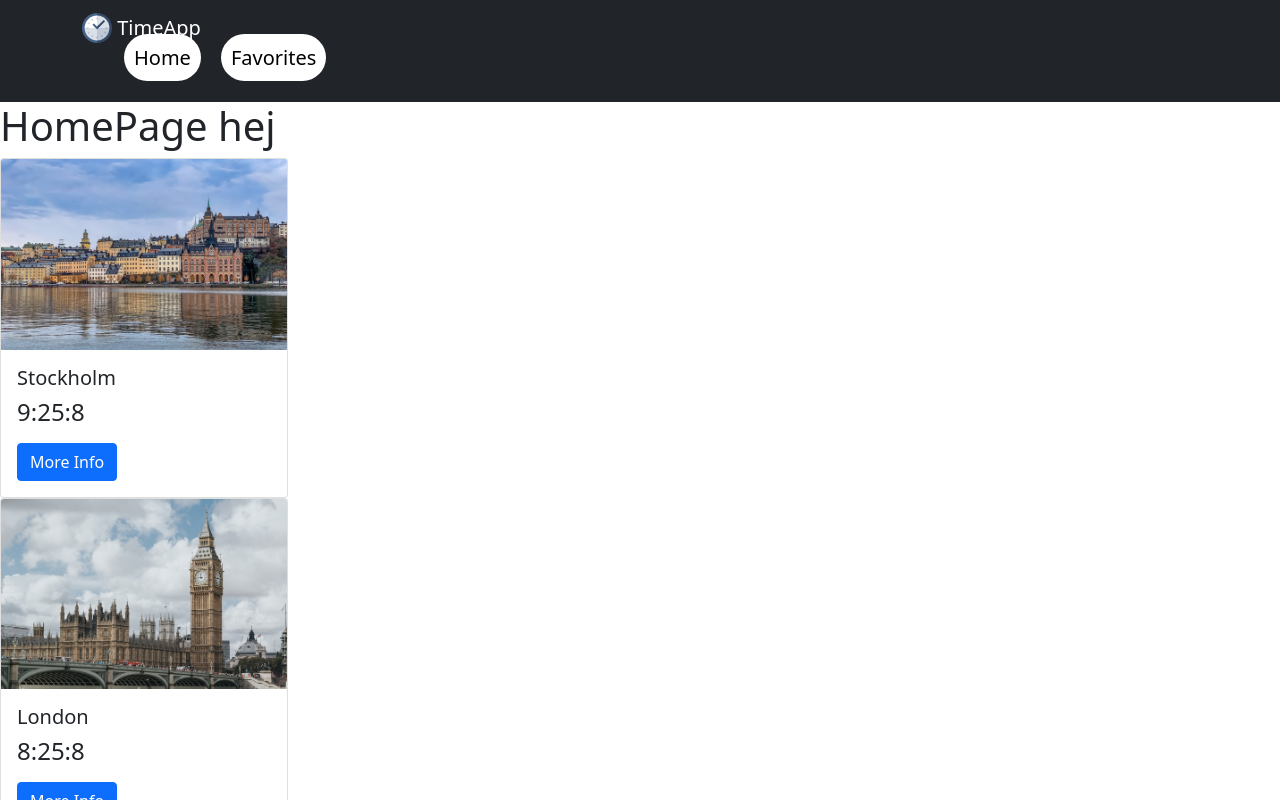
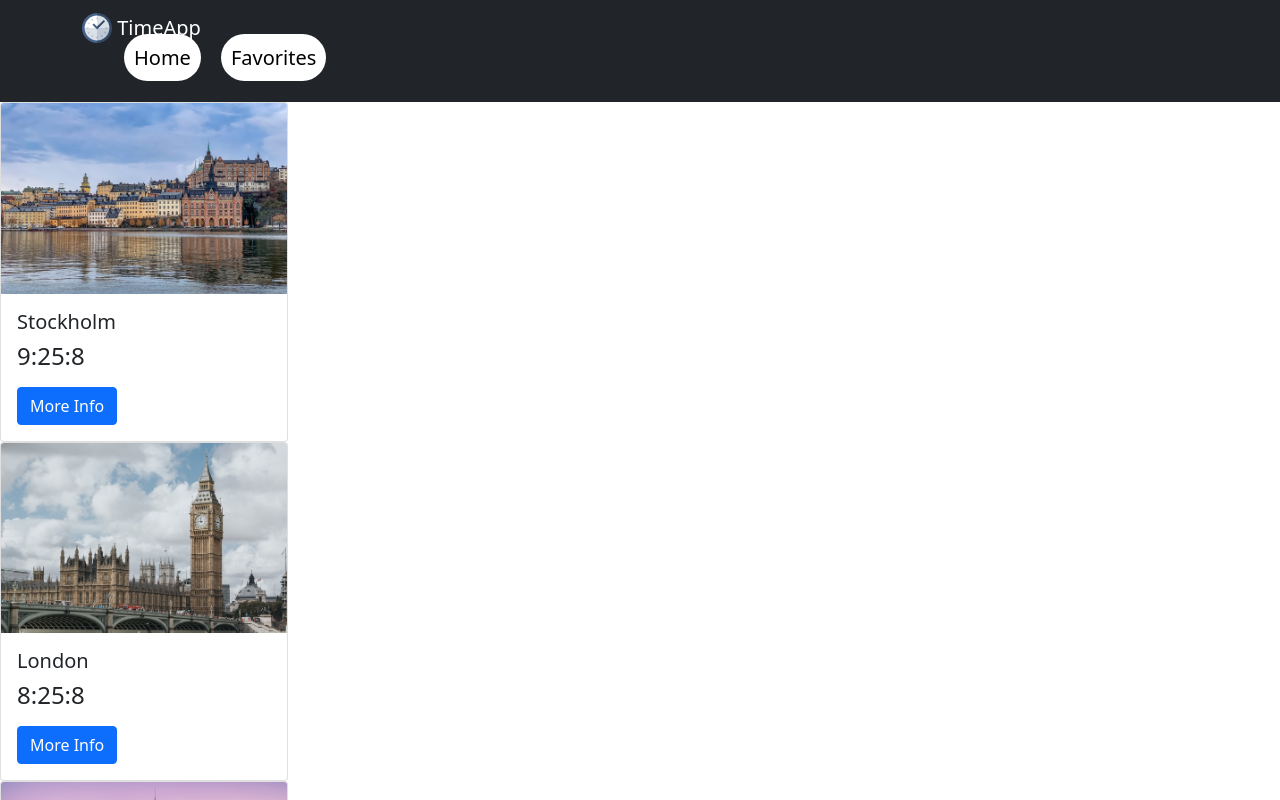
Before and after one commit to argjend551/TimeApp, a React (Vite) app: page / in a window 1280 px wide. Shown: the top 800 px of the page. Built offline with nearby package versions, Linux system fonts and the light colour scheme.

Commit message:
Switched the import of ReadCityList.jsx from App to Home.jsx.

```diff
--- a/src/components/App.jsx
+++ b/src/components/App.jsx
@@ -4,7 +4,7 @@ import Home from "../pages/Home";
 import Header from "./Header";
 import Favorites from "../pages/Favorites";
 import Footer from "./Footer";
-import ReadCityList from "./ReadCityList";
+
 
 function App() {
   return (
@@ -16,7 +16,6 @@ function App() {
       <Routes>
         <Route path="/favorites" element={<Favorites />} />
       </Routes>
-      <ReadCityList />
       <Footer />
     </BrowserRouter>
   );
--- a/src/pages/Home.jsx
+++ b/src/pages/Home.jsx
@@ -1,9 +1,10 @@
 import React from "react";
+import ReadCityList from "../components/ReadCityList";
 
 function Home() {
   return (
     <div>
-      <h1>HomePage hej</h1>
+      <ReadCityList />
     </div>
   );
 }
```
